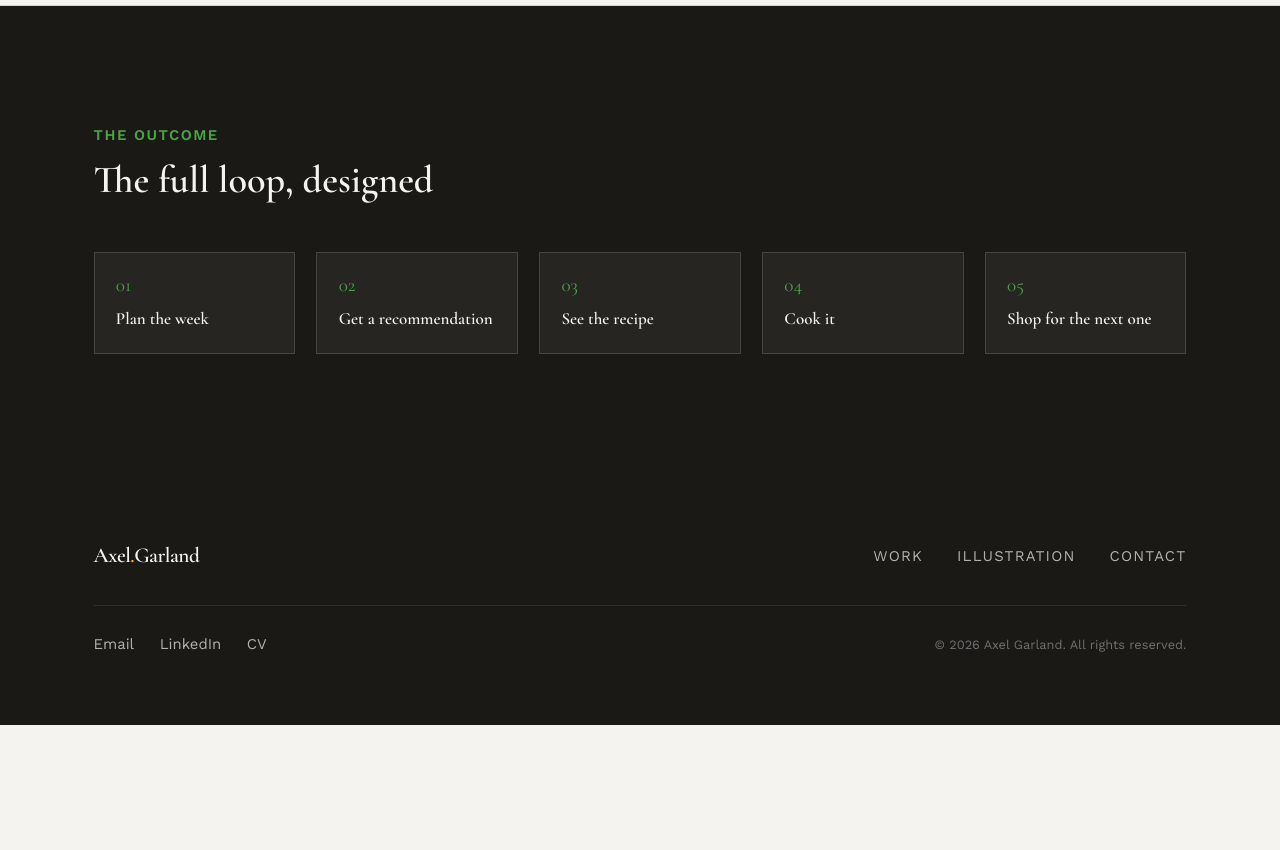
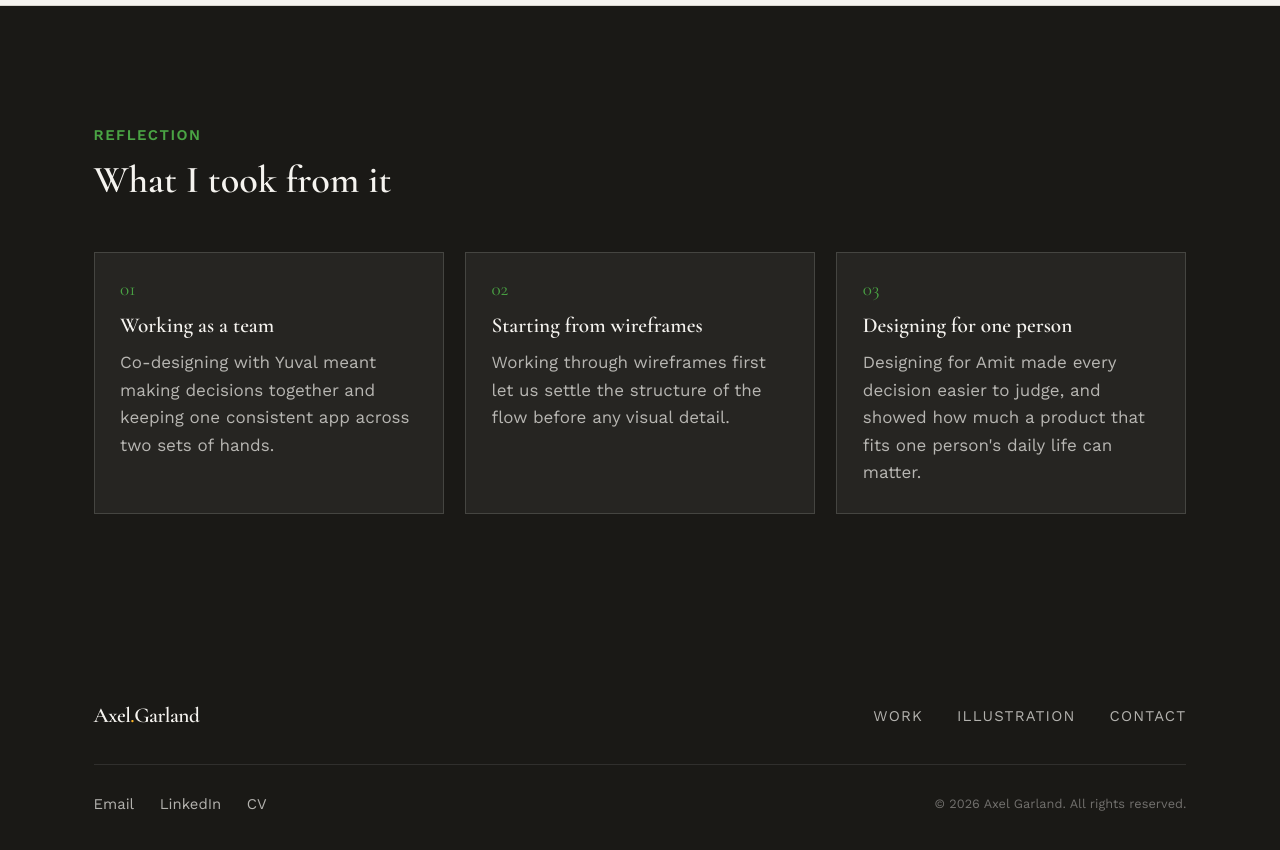
Before and after one commit to AxelGarland/AxelGarland, a Next.js app: page /work/better-eater in a window 1280 px wide. Shown: the part 4000-4850 px from the top of the page. Before the commit the page ends 4725 px from the top, so only its background shows below. Built offline with nearby package versions, Linux system fonts and the light colour scheme.

Commit message:
Better Eater: replace Outcome with a reflection
Co-Authored-By: Claude Sonnet 5 <noreply@anthropic.com>

```diff
--- a/app/work/better-eater/page.tsx
+++ b/app/work/better-eater/page.tsx
@@ -56,12 +56,19 @@ const COOK_SCREENS = [
   },
 ];
 
-const FLOW = [
-  "Plan the week",
-  "Get a recommendation",
-  "See the recipe",
-  "Cook it",
-  "Shop for the next one",
+const REFLECTIONS = [
+  {
+    title: "Working as a team",
+    body: "Co-designing with Yuval meant making decisions together and keeping one consistent app across two sets of hands.",
+  },
+  {
+    title: "Starting from wireframes",
+    body: "Working through wireframes first let us settle the structure of the flow before any visual detail.",
+  },
+  {
+    title: "Designing for one person",
+    body: "Designing for Amit made every decision easier to judge, and showed how much a product that fits one person's daily life can matter.",
+  },
 ];
 
 export default function BetterEaterPage() {
@@ -240,25 +247,27 @@ export default function BetterEaterPage() {
           </div>
         </section>
 
-        {/* Outcome — the loop, as a flow instead of plain text */}
+        {/* Reflection */}
         <section className="border-t border-line bg-ink py-20 md:py-28">
           <div className="mx-auto max-w-content px-6 sm:px-10 md:px-14 lg:px-16">
             <p className="mb-3 text-sm font-semibold uppercase tracking-[0.1em] text-leaf">
-              The Outcome
+              Reflection
             </p>
             <h2 className="mb-10 max-w-[36ch] font-display text-3xl font-semibold leading-[1.15] text-surface sm:text-4xl md:mb-12">
-              The full loop, designed
+              What I took from it
             </h2>
-            <ol className="grid grid-cols-1 gap-5 sm:grid-cols-5">
-              {FLOW.map((step, i) => (
-                <li
-                  key={step}
-                  className="border border-surface/15 bg-surface/5 p-5"
-                >
+            <ol className="grid grid-cols-1 gap-5 sm:grid-cols-3">
+              {REFLECTIONS.map((item, i) => (
+                <li key={item.title} className="border border-surface/15 bg-surface/5 p-6">
                   <span className="mb-3 block font-display text-lg leading-none text-leaf">
                     {String(i + 1).padStart(2, "0")}
                   </span>
-                  <span className="font-display text-base font-semibold text-surface">{step}</span>
+                  <span className="mb-2 block font-display text-xl font-semibold text-surface">
+                    {item.title}
+                  </span>
+                  <span className="block text-base leading-relaxed text-surface/70">
+                    {item.body}
+                  </span>
                 </li>
               ))}
             </ol>
```
Also changed, not shown: 1 other file (tests, documents, lock files or other folders).
